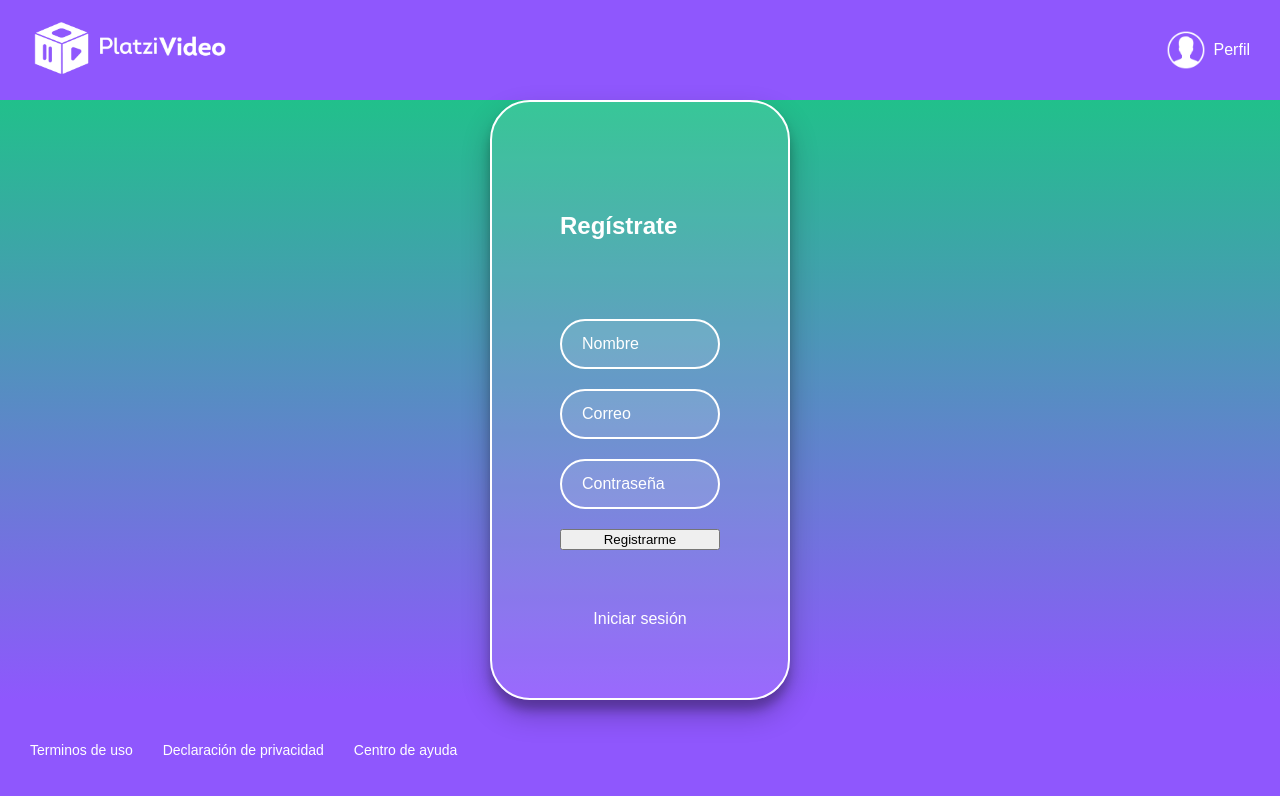
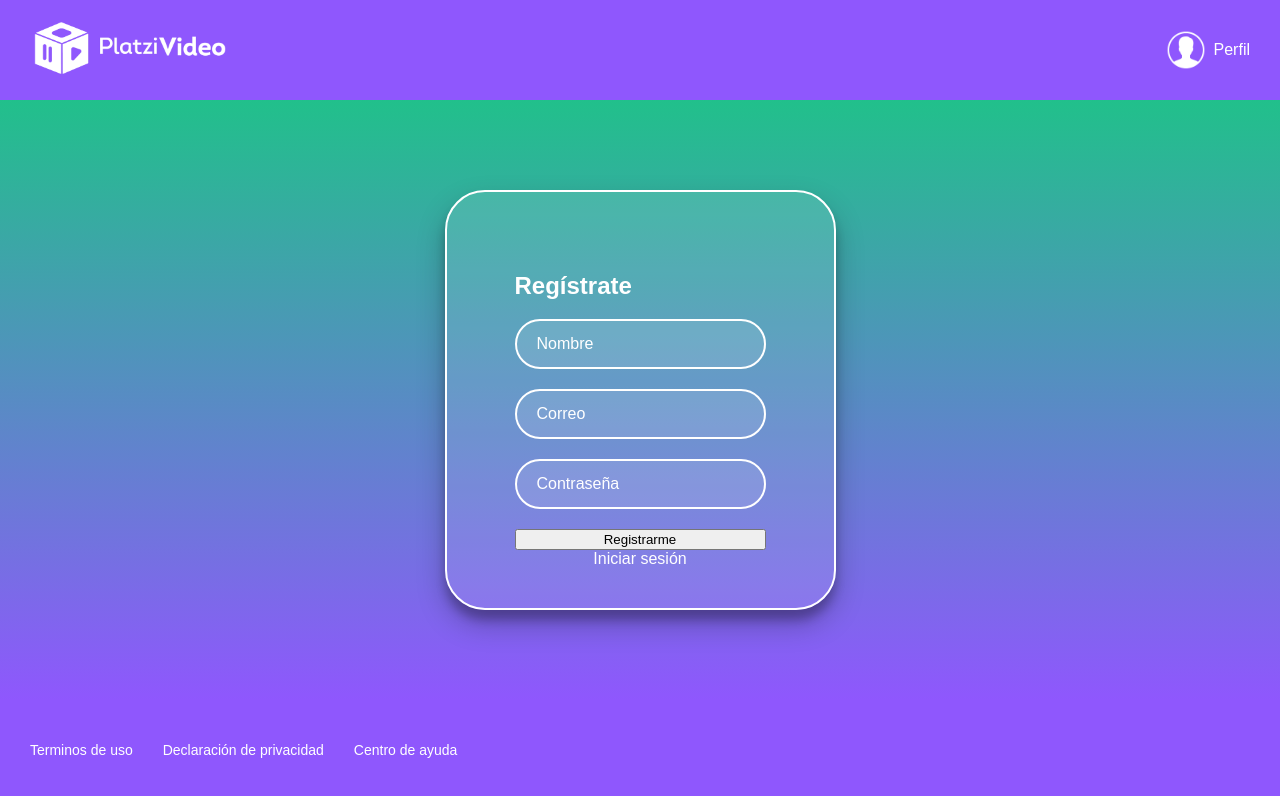
Before and after one commit to josearcani/platzi-video-react, a React app: page /register in a window 1280 px wide. Shown: the top 796 px of the page. Built offline with nearby package versions, Linux system fonts and the light colour scheme; a web font is replaced by a local one.

Commit message:
Register con hooks

```diff
--- a/src/assets/styles/components/Register.scss
+++ b/src/assets/styles/components/Register.scss
@@ -17,9 +17,7 @@
   display: flex;
   flex-direction: column;
   justify-content: space-around;
-  min-height: 600px;
   padding: 60px 68px 40px;
-  width: 300px;
 }
 
 .register__container--form {
--- a/src/containers/Register.jsx
+++ b/src/containers/Register.jsx
@@ -1,17 +1,65 @@
-import React from 'react'
+import React, { useState } from 'react'
 import { Link } from 'react-router-dom'
 
 import '../assets/styles/components/Register.scss'
 
-const Register = () => (
+const Register = () => {
+
+  const [form, setValues] = useState({
+    name: '',
+    email: '',
+    password: '',
+  })
+
+  const handleInput = (e) => {
+    const name = e.target.name
+    const value = e.target.value
+    setValues({
+      ...form,
+      [name]: value
+    })
+  }
+
+  const handleSubmit = (e) => {
+    e.preventDefault()
+    console.log(form)
+  }
+
+  return(
     <section className="register">
       <section className="register__container">
         <h2>Regístrate</h2>
-      <form className="register__container--form">
-        <input className="input" type="text" placeholder="Nombre" />
-        <input className="input" type="text" placeholder="Correo" />
-        <input className="input" type="password" placeholder="Contraseña" />
-        <button className="button">Registrarme</button>
+        <form className="register__container--form" onSubmit={handleSubmit}>
+          <input
+            name="name"
+            className="input"
+            type="text"
+            placeholder="Nombre"
+            onChange={handleInput}
+            value={form.name}
+          />
+          <input
+            name="email"
+            className="input"
+            type="email"
+            placeholder="Correo"
+            onChange={handleInput}
+            value={form.email}
+          />
+          <input
+            name="password"
+            className="input"
+            type="password"
+            placeholder="Contraseña"
+            onChange={handleInput}
+            value={form.password}
+          />
+          <button
+
+            className="button"
+          >
+            Registrarme
+          </button>
         </form>
         <Link to="/login">
           Iniciar sesión
@@ -20,4 +68,6 @@ const Register = () => (
     </section>
   )
 
+}
+
 export default Register
```
Lines whose indentation alone changed are shown as unchanged.
